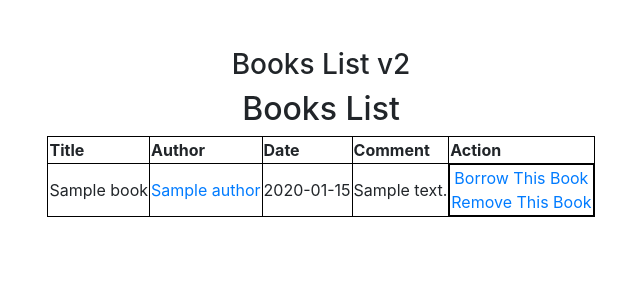
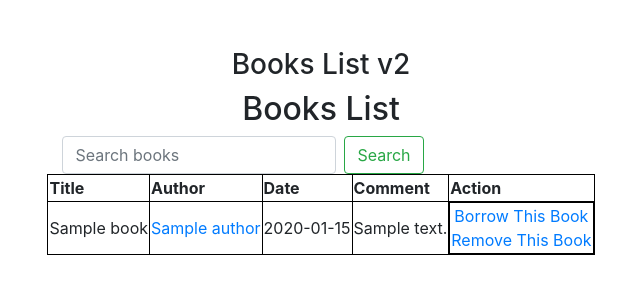
Before and after one commit to PedroPLCode/books_list_v2.py, a Flask app: page /books/ in a window 1280 px wide. Shown: the part 56-356 px from the top of the page, without its empty margins (319-959 px from the left). Run offline with Flask 3, Linux system fonts and the light colour scheme; tables that the repository leaves empty hold one stand-in row (values such as "Sample post").

Commit message:
Add filter books by search query

```diff
--- a/app/routes.py
+++ b/app/routes.py
@@ -38,16 +38,19 @@ def remove_author(author_id):
 @app.route('/books/', methods=["GET"])
 def books_view():
     author_name = request.args.get('author')
+    search_query = request.args.get('search')
+    author = None
     if author_name:
         author = Author.query.filter_by(name=author_name).first()
         if author:
             books = Book.query.filter_by(author_id=author.id).all()
         else:
             books = []
+    elif search_query:
+        books = Book.query.filter(Book.title.ilike(f"%{search_query}%")).all()
     else:
         books = Book.query.all()
-        author = None
-    return render_template("books.html", author=author, books=books)
+    return render_template("books.html", author=author, search=search_query, books=books)
 
 
 @app.route('/addbook/<int:author_id>', methods=["GET", "POST"])
--- a/app/templates/books.html
+++ b/app/templates/books.html
@@ -6,9 +6,16 @@
     <div class="col-lg-12 text-center">
         <h3 class="mt-5">Books List v2</h3>
         <h2>Books List</h2>
+        <form class="form-inline" action="/books/" method="GET">
+            <input class="form-control mr-sm-2" type="text" value="{% if search_query %}{{ search_query }}{% endif %}" placeholder="Search books" aria-label="Search books" name="search">
+            <button class="btn btn-outline-success" type="submit">Search</button>
+        </form>
         {% if author %}
             <h3>Filtered by Author: {{ author.name }}</h3>
         {% endif %}
+        {% if search %}
+        <h3>Filtered by: {{ search }}</h3>
+    {% endif %}
     </div>
     <table class="mb-5">
         <thead>
```
